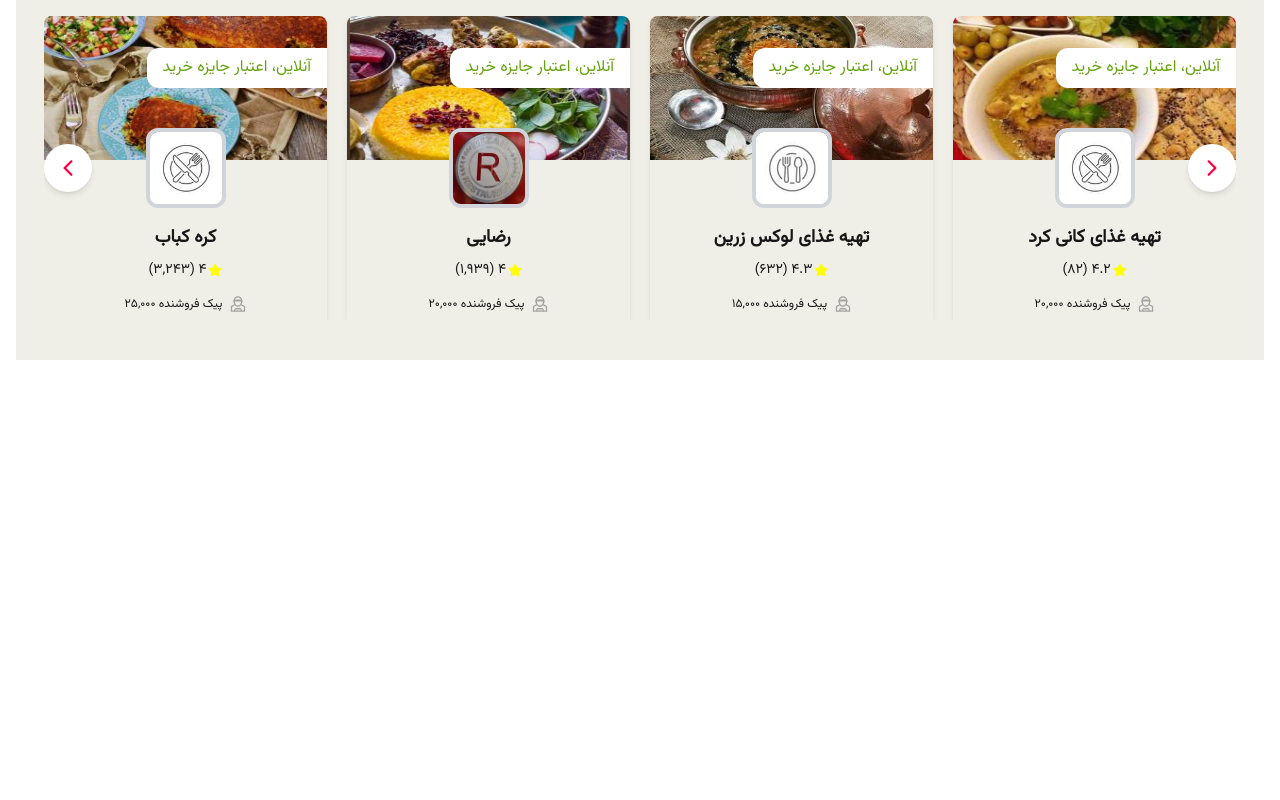
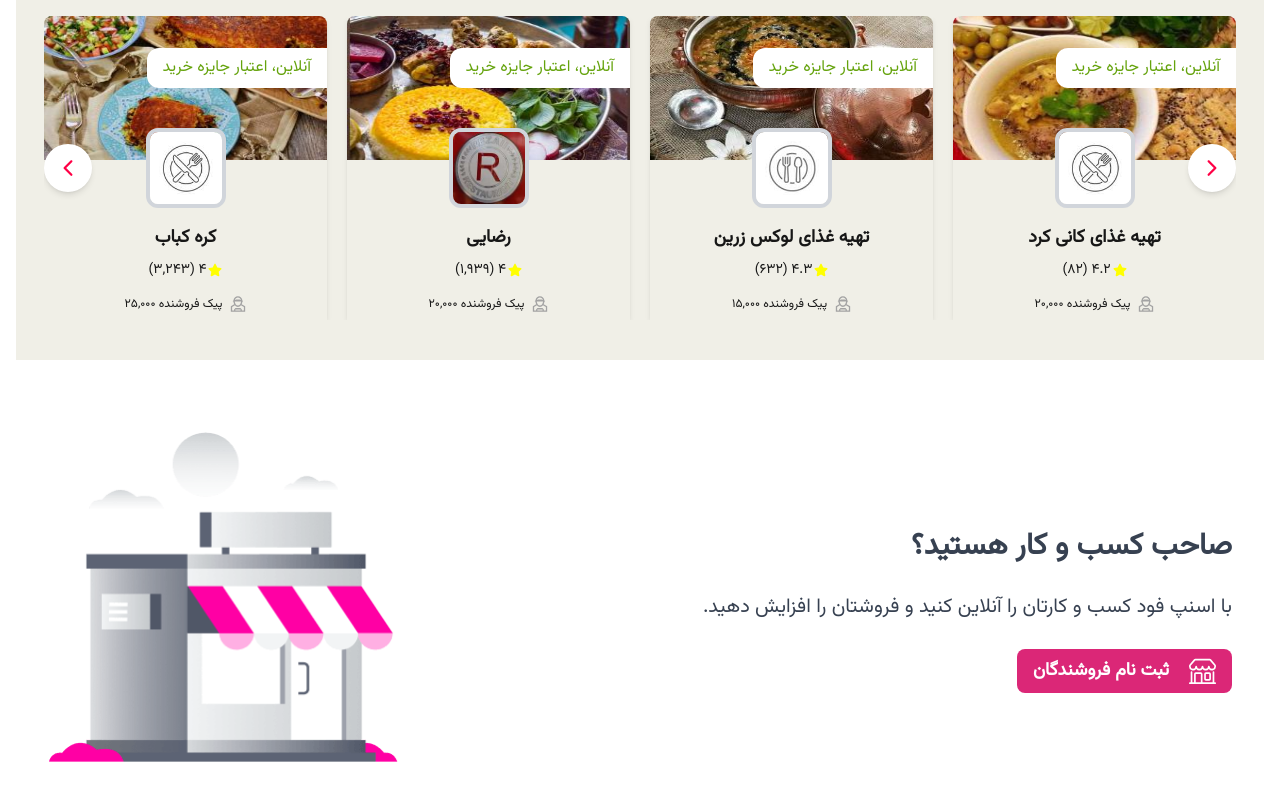
Before and after one commit to farnoosh-krm/nextjs-snappfood, a Next.js app: page / in a window 1280 px wide. Shown: the part 525-1325 px from the top of the page. Before the commit the page ends 901 px from the top, so only its background shows below. Built offline with nearby package versions, Linux system fonts and the light colour scheme.

Commit message:
contact us done

```diff
--- a/app/page.tsx
+++ b/app/page.tsx
@@ -1,11 +1,13 @@
 import Slider from "@/components/Slider";
 import Categories from "../components/Categories";
+import ContactUs from "@/components/ContactUs";
 
 export default function Home() {
   return (
     <div className="flex w-full flex-wrap p-4 justify-center items-start">
       <Categories />
       <Slider />
+      <ContactUs />
     </div>
   );
 }
--- /dev/null
+++ b/components/ContactUs.tsx
@@ -0,0 +1,32 @@
+import React from "react";
+import Image from "next/image";
+import shopPic from "../public/images/shop.png";
+import { BsShop } from "react-icons/bs";
+
+const ContactUs = () => {
+  return (
+    <div className="flex flex-wrap w-full max-w-7xl p-8 my-10 text-gray-700">
+      <div className="flex justify-between items-center w-full ">
+        <div className="w-full md:w-1/2">
+          <p className="text-3xl font-bold my-7">{"صاحب کسب و کار هستید؟"}</p>
+          <p className="text-xl my-7">
+            {
+              "با اسنپ فود کسب و کارتان را آنلاین کنید و فروشتان را افزایش دهید."
+            }
+          </p>
+          <div>
+            <button className="flex gap-5 px-4 py-2 bg-pink-600 text-white font-bold text-lg rounded-lg">
+              <BsShop size={"1.5em"} />
+              {"ثبت نام فروشندگان"}
+            </button>
+          </div>
+        </div>
+        <div className="w-full md:w-1/2 md:flex justify-end">
+          <Image src={shopPic} alt="shop pic" width={350} height={350} />
+        </div>
+      </div>
+    </div>
+  );
+};
+
+export default ContactUs;
```
